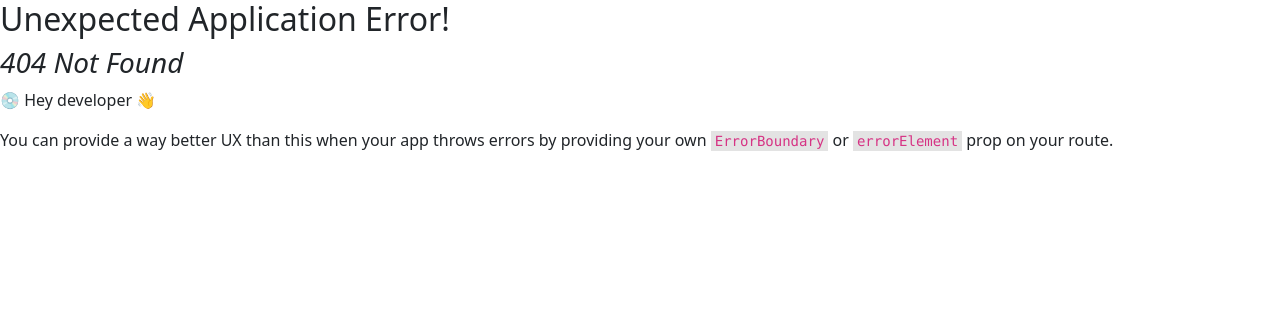
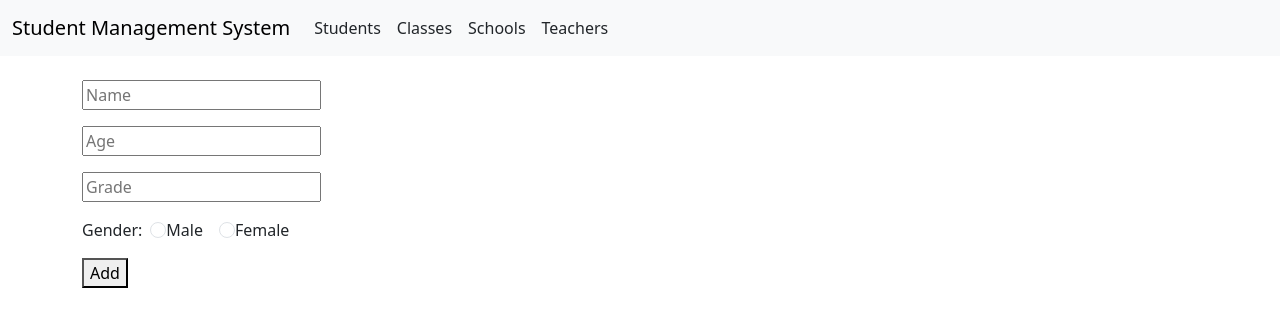
Before and after one commit to rahulCode1/RX3_Assignment_frontend, a React (Create React App) app: page /addStudent in a window 1280 px wide. Before the commit this address had no page. Shown: the top 326 px of the page. Built offline with nearby package versions, Linux system fonts and the light colour scheme.

Commit message:
fix some errors

```diff
--- a/src/layout/Header.jsx
+++ b/src/layout/Header.jsx
@@ -25,7 +25,7 @@
                 <NavLink
                   className="nav-link active text-decoration-none text-reset"
                   aria-current="page"
-                  to="/students"
+                  to="/"
                 >
                   Students
                 </NavLink>
@@ -33,7 +33,7 @@
               <li className="nav-item">
                 <NavLink
                   className="nav-link text-decoration-none text-reset"
-                  to="/students/classes"
+                  to="/classes"
                 >
                   Classes
                 </NavLink>
--- a/src/school/AddTeacher.jsx
+++ b/src/school/AddTeacher.jsx
@@ -34,6 +34,7 @@
       navigate(`/school/teachers/${teacherInfo.id}`);
     } else {
      await dispatch(addTeachers(data));
+     navigate(`/school/teachers`)
     }
   };
 
--- a/src/school/schoolReducer.js
+++ b/src/school/schoolReducer.js
@@ -24,7 +24,7 @@
 
 
 export const updateTeacher = createAsyncThunk('teachers/update', async (teacher) => {
-    console.log()
+    console.log(teacher)
     try {
         const teacherId = teacher.id
         const response = await axios.put(`${process.env.REACT_APP_BACKEND_URL}/teachers/${teacherId}`, teacher)
--- a/src/students/StudentDetail.jsx
+++ b/src/students/StudentDetail.jsx
@@ -19,7 +19,7 @@
 
   const handleDelete = async (id) => {
     await dispatch(deleteStudentAsync(id));
-    navigate(`/students`);
+    navigate(`/`);
   };
 
   return (
@@ -34,7 +34,7 @@
         </div>
         <NavLink
           state={{ ...studentInfo }}
-          to="/students/addStudent"
+          to="/addStudent"
           className="btn btn-secondary"
         >
           Edit Details
--- a/src/students/StudentForm.jsx
+++ b/src/students/StudentForm.jsx
@@ -31,6 +31,8 @@
     });
   };
 
+
+
   const handleSubmit = async (e) => {
     e.preventDefault();
     if (studentInfo) {
@@ -55,12 +57,13 @@
           attendance: Number(formData.attendance),
         }),
       );
-      navigate(`/students/${studentInfo.id}`);
+      navigate(`/${studentInfo.id}`);
     } else {
       if (
         formData.name.length === 0 ||
         Number(formData.age) < 0 ||
-        formData.grade.length === 0
+        formData.grade.length === 0 ||
+        formData.gender.length === 0
       ) {
         return alert("Please provide correct form input values.");
       }
@@ -76,11 +79,9 @@
         }),
       );
       setFormData(initialState);
-      navigate(`/students`);
+      navigate(`/`);
     }
   };
-
-  console.log(formData);
 
   return (
     <main className="container py-4">
@@ -130,6 +131,7 @@
                 value="male"
                 checked={formData.gender === "male"}
                 onChange={handleOnChange}
+                required
               />
               Male
             </label>
--- a/src/students/StudentView.jsx
+++ b/src/students/StudentView.jsx
@@ -6,6 +6,8 @@
 const StudentView = () => {
   const { students, status, error } = useSelector((state) => state.students);
   const dispatch = useDispatch();
+
+  console.log(error);
 
   useEffect(() => {
     dispatch(fetchStudents());
@@ -18,6 +20,7 @@
         Add Student
       </NavLink>
 
+      <h1 style={{paddingTop: '15px'}}>Student List </h1>
       <ul className="py-4">
         {status === "loading" ? (
           <p>Loading...</p>
@@ -26,7 +29,7 @@
         ) : students.length === 0 ? (
           <p>No students found</p>
         ) : (
-          status &&
+          students &&
           students.length > 0 &&
           students.map((student) => (
             <li key={student.id}>
```
Also changed, not shown: src/App.js (+5 -9 lines), 2 other files (tests, documents, lock files or other folders).
